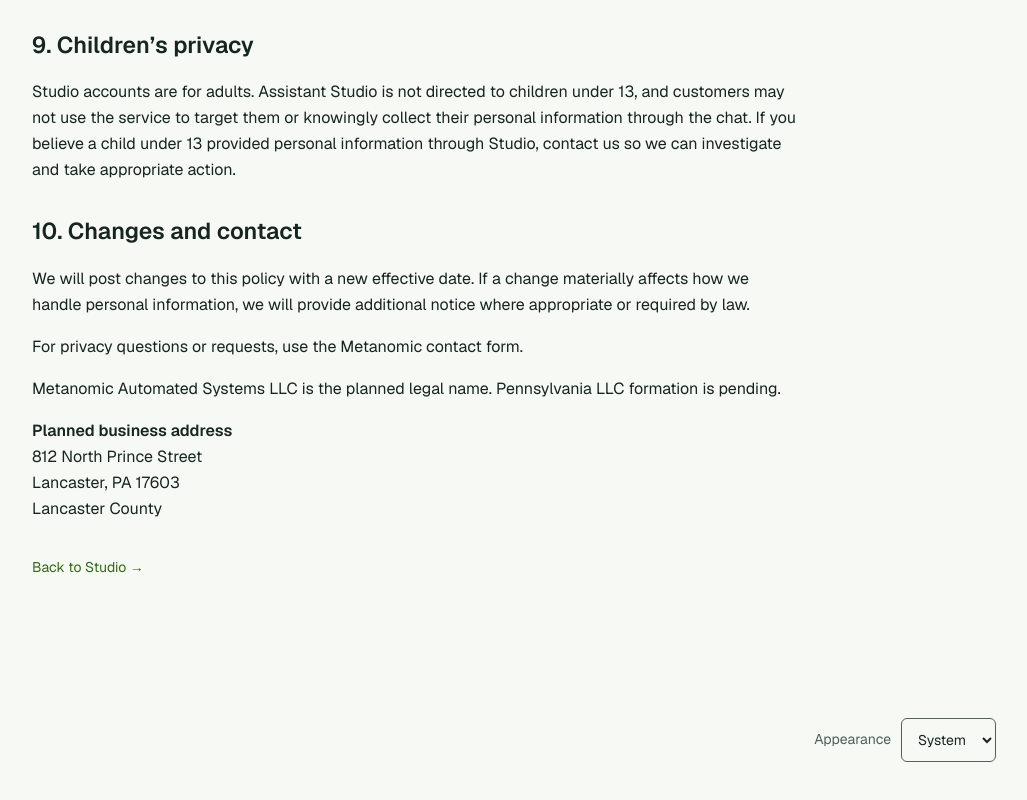
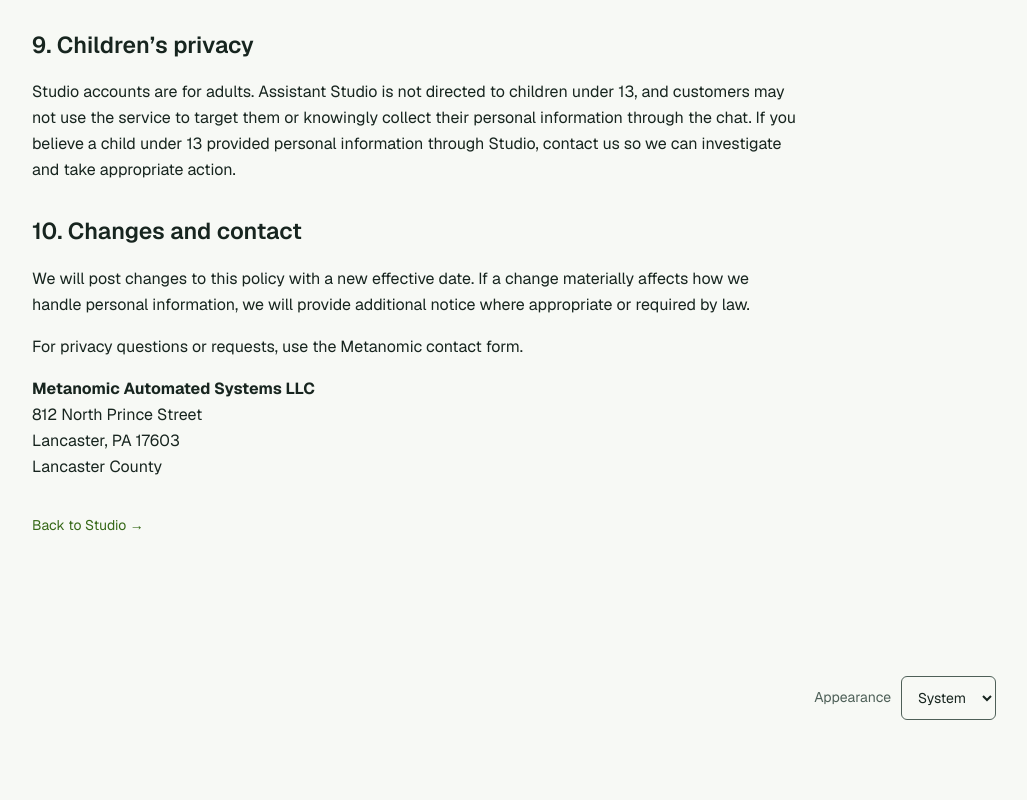
Before and after one commit to geisera/metanomic, a Next.js app: page /assistant-studio/privacy in a window 1280 px wide. Shown: the part 3655-4455 px from the top of the page, without its empty margins (224-1251 px from the left). Built offline with nearby package versions, Linux system fonts and the light colour scheme; no server answers.

Commit message:
Publish Metanomic business contact details in Studio legal documents

```diff
--- a/src/app/assistant-studio/privacy/page.tsx
+++ b/src/app/assistant-studio/privacy/page.tsx
@@ -96,11 +96,12 @@ export default function Privacy() {
         <h2 className="text-xl font-semibold">10. Changes and contact</h2>
         <p>We will post changes to this policy with a new effective date. If a change materially affects how we handle personal information, we will provide additional notice where appropriate or required by law.</p>
         <p>For privacy questions or requests, use the <Link className="underline" href="/contact">Metanomic contact form</Link>.</p>
-        <p>Metanomic Automated Systems LLC is the planned legal name. Pennsylvania LLC formation is pending.</p>
-        <div>
-          <p className="font-semibold">Planned business address</p>
-          <p>812 North Prince Street<br/>Lancaster, PA 17603<br/>Lancaster County</p>
-        </div>
+        <address className="not-italic">
+          <strong>Metanomic Automated Systems LLC</strong><br/>
+          812 North Prince Street<br/>
+          Lancaster, PA 17603<br/>
+          Lancaster County
+        </address>
       </section>
       <Link className={s.textButton} href="/assistant-studio">Back to Studio →</Link>
     </article>
```
Also changed, not shown: 1 other file (tests, documents, lock files or other folders).
